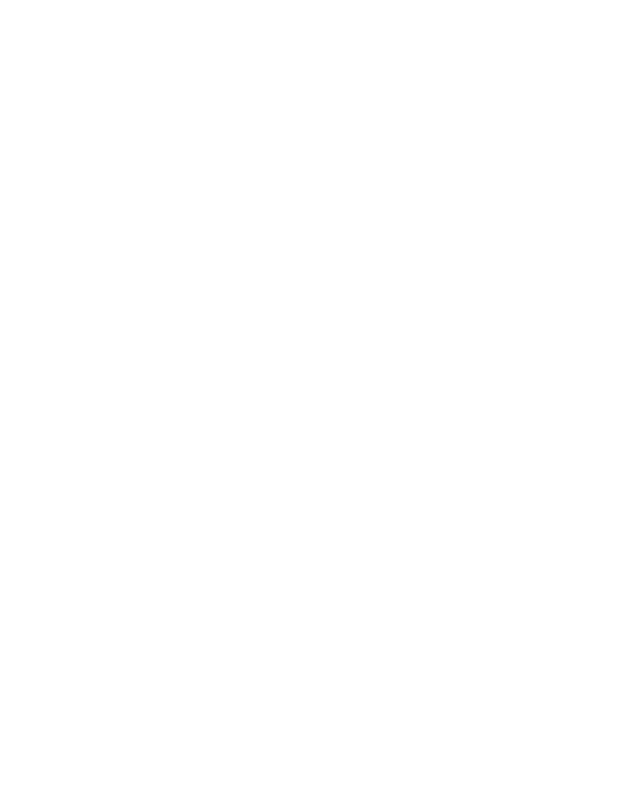
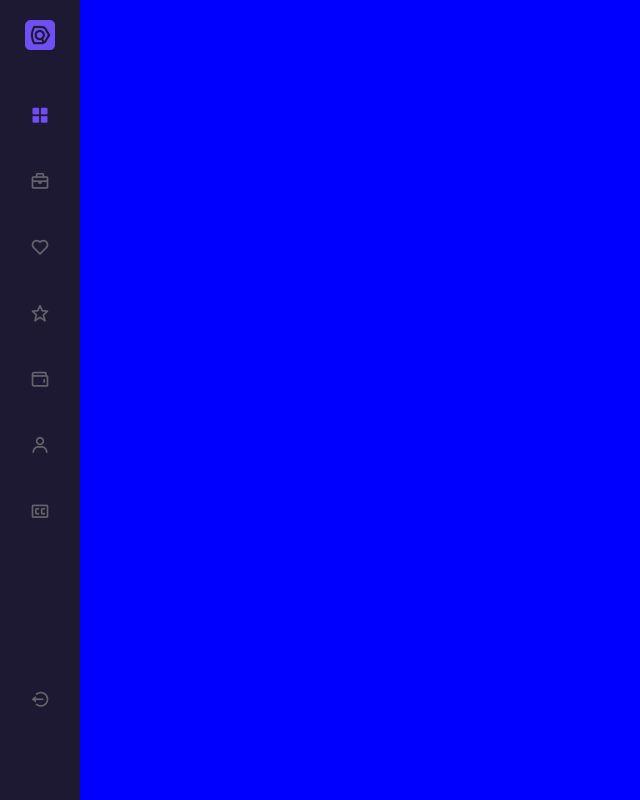
Before and after one commit to FabioJuniorDeveloper/Projeto-Dashboard, a plain HTML site: page index.html in a window 1280 px wide. Shown: the whole page, without its empty margins (0-640 px from the left). Drawn offline with nearby package versions, Linux system fonts and the light colour scheme.

Commit message:
Fix: Parte de HTML e CSS da side-bar pronta

```diff
--- a/assets/css/style.css
+++ b/assets/css/style.css
@@ -0,0 +1,83 @@
+* {
+    margin: 0;
+    padding: 0;
+    box-sizing: border-box;
+}
+
+/* VARIAVEIS */
+:root {
+    --Background: #131129;
+    --color-text:#FFF;
+    --side-card-color: #1D1933;
+    --Color-text-perfil: #E3DDFC;
+    --Color-text-ETH: #6F4EF2;
+    --Color-text-Time: #7184AD;
+    --Color-text-Trending-sucess:#51BB25;
+    --Color-text-Trending-danger:#DC3545;
+    --Color-text-Trending:#7E7E7E;
+    --btn-color-1: #6f4ef2;
+    --btn-color-2: #f73164;
+    --btn-border-color-2: #f73164;
+}
+/* CONFIGURAÇÃO PADRÃO */
+body {
+    display: grid;
+    grid-template-columns: 80px 1fr;
+    min-height: 100vh;
+    color: var(--color-text);
+}
+.conteudo-body{
+    background-color: blue;
+}
+
+/* SIDEBAR */
+aside.sidebar{
+    background-color: var(--side-card-color);
+    padding: 1.25rem;
+    display: flex;
+    flex-direction: column;
+    align-items: center;
+}
+.brand-logo {
+    margin-bottom: 50px;
+}
+
+aside.sidebar a.logo {
+    width: 30px;
+    height: 30px;
+    display: block;
+}
+
+aside.sidebar a.logo img {
+    width: 100%;
+    height: 100%;
+}
+
+aside.sidebar nav.menu ul {
+    list-style: none;
+    display: flex;
+    flex-direction: column;
+    align-items: center;
+}
+
+aside.sidebar nav.menu ul li {
+    margin-bottom: 10px;
+    min-height: 3.5rem;
+    padding: 0.3125rem 0.5rem;
+}
+aside.sidebar nav.menu ul li.active i {
+    color: var(--Color-text-ETH);
+    opacity: 1;
+}
+aside.sidebar nav.menu ul li a i {
+    font-size: 20px;
+    color: #7e7e7e;
+    opacity: 0.75;
+}
+aside.sidebar nav.menu ul li.logout {
+    position: fixed;
+    bottom: 50px;
+}
+aside.sidebar nav.menu ul li a i:hover {
+    color: var(--Color-text-ETH);
+}
--- a/index.html
+++ b/index.html
@@ -7,9 +7,56 @@
     <link rel="preconnect" href="https://fonts.googleapis.com">
     <link rel="preconnect" href="https://fonts.gstatic.com" crossorigin>
     <link href="https://fonts.googleapis.com/css2?family=Poppins:wght@100;200;300;400;500;600;700;800;900&display=swap" rel="stylesheet">
+    <link href='https://unpkg.com/boxicons@2.1.2/css/boxicons.min.css' rel='stylesheet'>
+    <link rel="stylesheet" href="assets/css/style.css">
     <title>Dashboard Crypto</title>
 </head>
 <body>
-
+    <aside class="sidebar">
+        <div class="brand-logo">
+            <a href="#" class="logo">
+                <img src="assets/images/logo-dashboard.png" alt="logo">
+            </a>
+        </div>
+        <nav class="menu">
+            <ul>
+                <li class="active">
+                    <a href="#"><i class='bx bxs-grid-alt'></i></a>
+                </li>
+                <li>
+                    <a href="#"><i class='bx bx-briefcase' ></i></a>
+                </li>
+                <li>
+                    <a href="#"> <i class='bx bx-heart' ></i></a>
+                </li>
+                <li>
+                    <a href="#">
+                        <i class='bx bx-star' ></i>
+                    </a>
+                </li>
+                <li>
+                    <a href="#">
+                        <i class='bx bx-wallet' ></i>
+                    </a>
+                </li>
+                <li>
+                    <a href="#">
+                        <i class='bx bx-user'></i>
+                    </a>
+                </li>
+                <li>
+                    <a href="#">
+                        <i class='bx bx-captions'></i>
+                    </a>
+                </li>
+                <li class="logout">
+                    <a href="#">
+                        <i class='bx bx-log-out-circle' ></i>
+                    </a>
+                </li>
+            </ul>
+        </nav>
+    </aside>
+    <div class="conteudo-body"></div>
 </body>
 </html>
```
